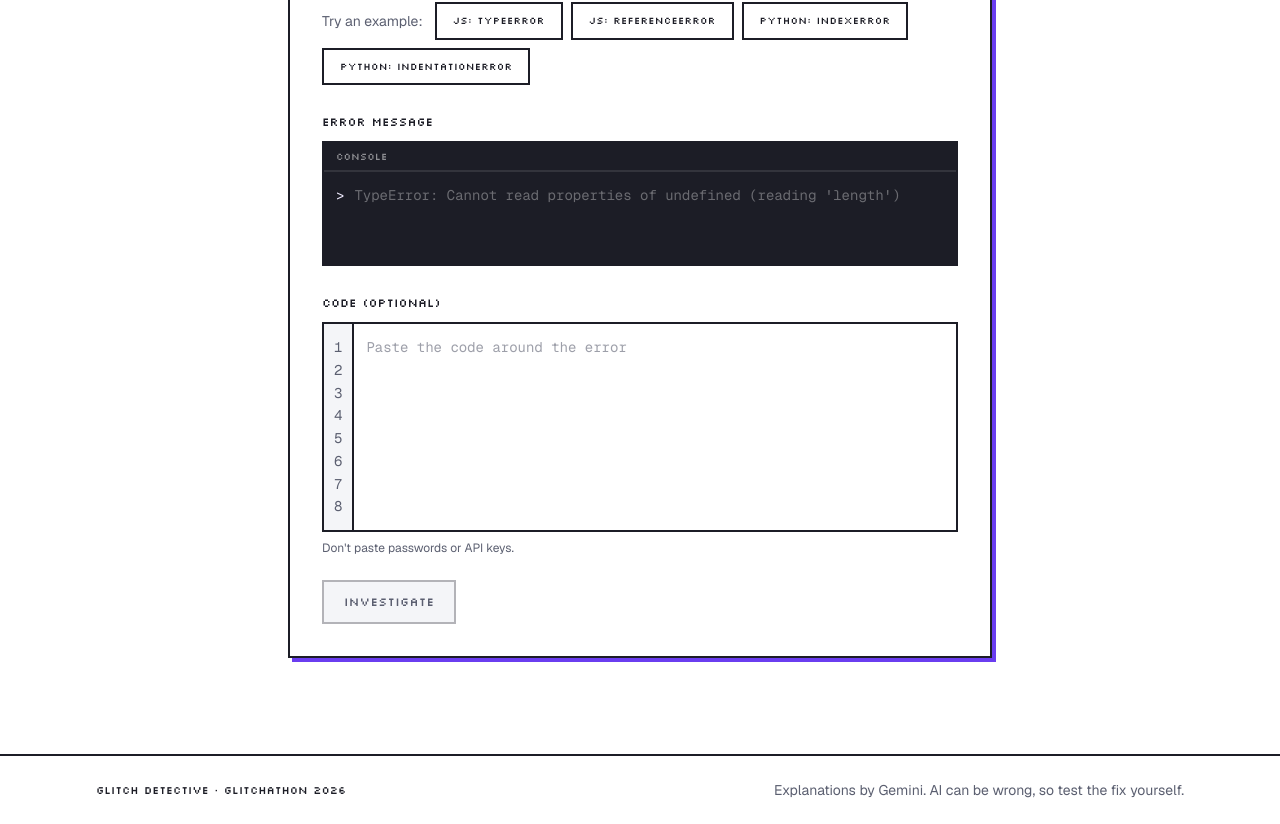
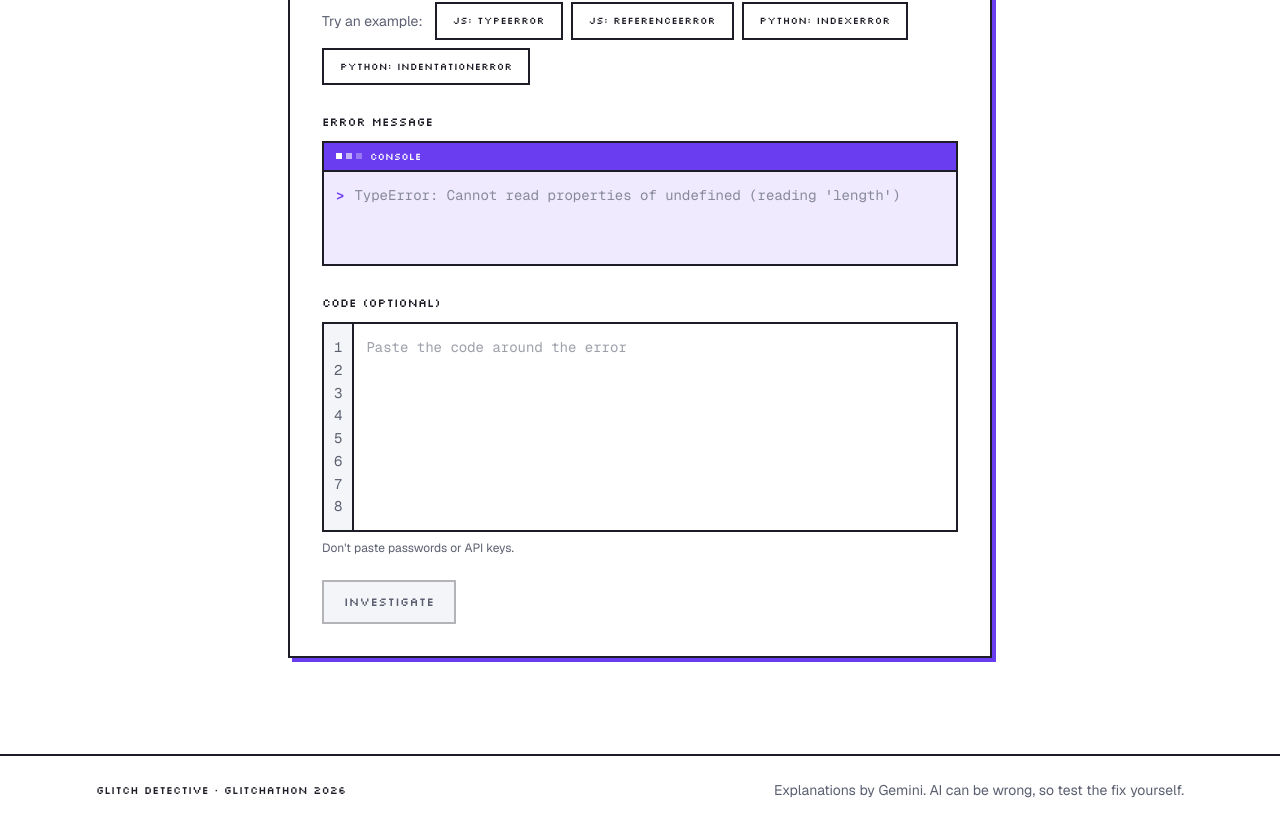
Before and after one commit to evertonrocha2/glitch-lab, a React (Vite) app: page / in a window 1280 px wide. Shown: the part 1702-2526 px from the top of the page. Built offline with nearby package versions, Linux system fonts and the light colour scheme.

Commit message:
style: purple console box for the error message, matching the rest of the UI

```diff
--- a/src/components/ErrorForm.jsx
+++ b/src/components/ErrorForm.jsx
@@ -44,12 +44,17 @@ export default function ErrorForm({ onSubmit, loading, initialError = '', initia
         <label htmlFor="error-input" className={labelClass}>
           Error message
         </label>
-        <div className="mt-2 border-2 border-ink bg-ink transition-shadow duration-150 focus-within:shadow-pixel">
-          <p aria-hidden="true" className="border-b-2 border-white/10 px-3 py-1.5 font-label text-[10px] text-white/50">
+        <div className="mt-2 border-2 border-ink bg-primary-soft transition-shadow duration-150 focus-within:shadow-pixel">
+          <p aria-hidden="true" className="flex items-center gap-2 border-b-2 border-ink bg-primary px-3 py-1.5 font-label text-[10px] text-white">
+            <span className="flex gap-1">
+              <span className="size-1.5 bg-white" />
+              <span className="size-1.5 bg-white/60" />
+              <span className="size-1.5 bg-white/30" />
+            </span>
             console
           </p>
           <div className="flex gap-2.5 px-3 py-3">
-            <span aria-hidden="true" className="select-none font-mono text-sm leading-relaxed text-primary-soft">
+            <span aria-hidden="true" className="select-none font-mono text-sm font-bold leading-relaxed text-primary">
               &gt;
             </span>
             <textarea
@@ -60,7 +65,7 @@ export default function ErrorForm({ onSubmit, loading, initialError = '', initia
               rows={3}
               spellCheck={false}
               placeholder="TypeError: Cannot read properties of undefined (reading 'length')"
-              className={`${textareaClass} text-white placeholder:text-white/35`}
+              className={`${textareaClass} text-ink placeholder:text-muted/70`}
             />
           </div>
         </div>
```
